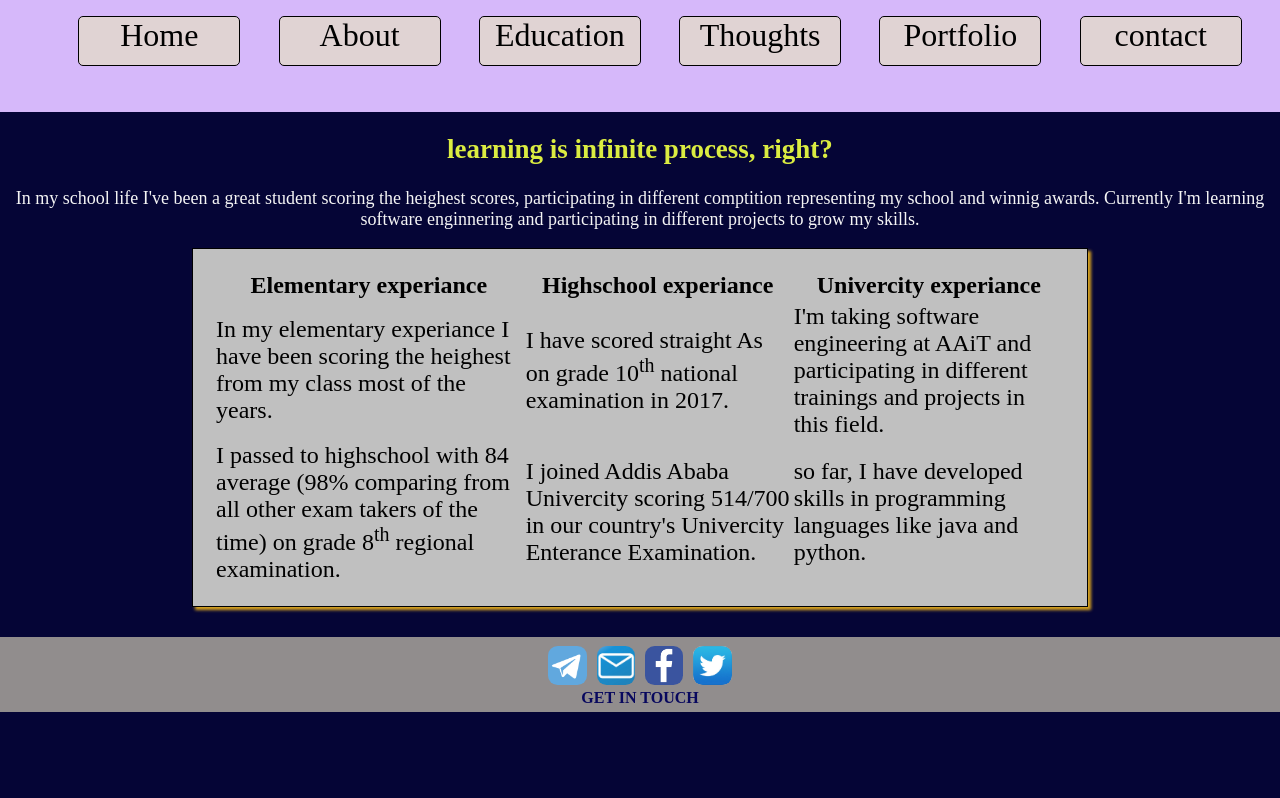
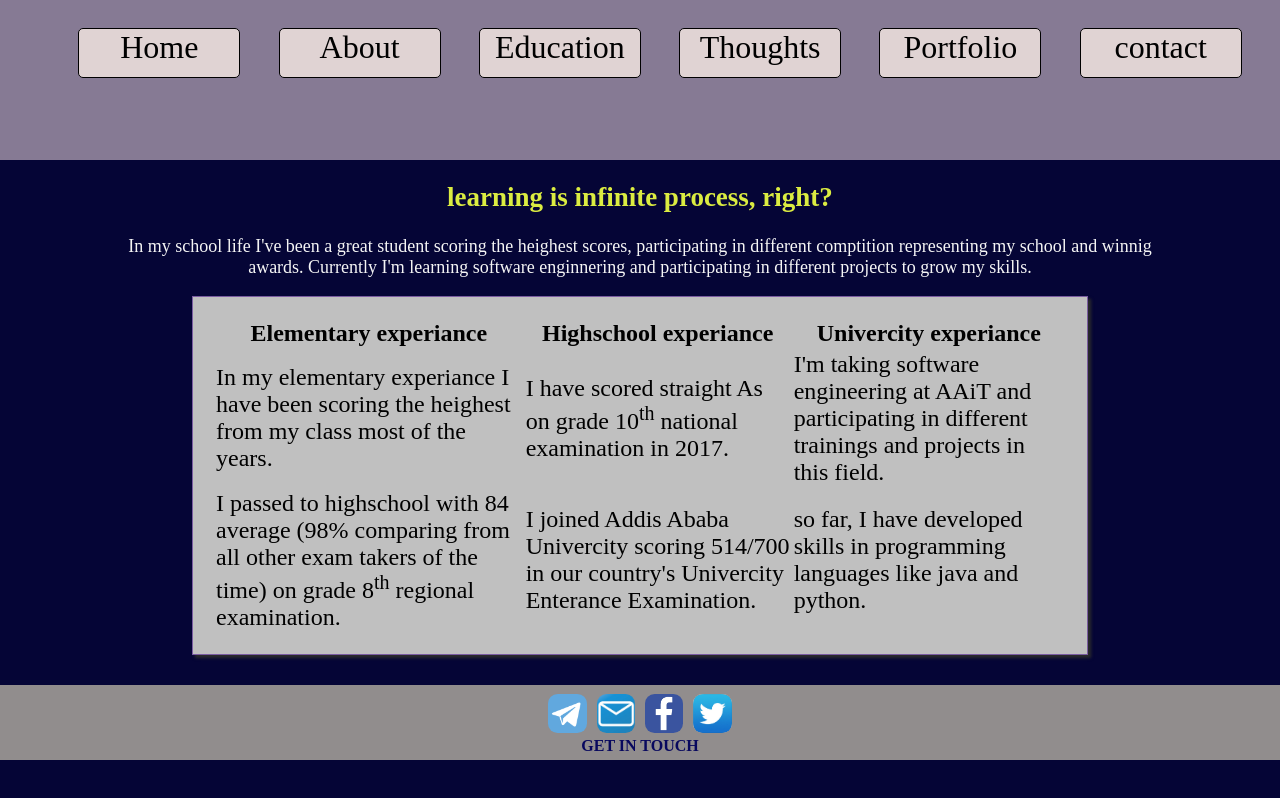
Before and after one commit to Kenna-Tefera/Portfolio, a plain HTML site: page html/Education.html in a window 1280 px wide. Drawn offline with Linux system fonts and the light colour scheme.

Commit message:
final correction

```diff
--- a/css/project.css
+++ b/css/project.css
@@ -3,12 +3,12 @@ body{
     background-color:rgb(5, 5, 54);
 }
 header{
-    height: 7em;
+    height: 10em;
     margin-left: 0;
     margin-right: 0;
     margin-top: -2%;
     padding-top: 2%;
-    background-color:rgb(214, 184, 250);
+    background-color:rgb(134, 122, 148);
 }
 main{
     text-align: center;
@@ -31,6 +31,7 @@ a{
     width: 5em;
     height: 2em;
     text-align: center;
+    margin-top: 1%;
 }
 .navlist:hover{
     background-color:whitesmoke;
@@ -101,12 +102,18 @@ footer{
 }
 #edupara{
     font-size:large;
+    margin: 0 10%;
 }
 #table{
     border: 1px solid;
     box-shadow: goldenrod 3px 3px 3px;
     max-width: 70%;
-
+    background-color: silver;
+    font-size: x-large;
+    border: 1px solid rgb(122, 92, 161) ;
+    box-shadow: 3px 3px 3px rgb(44, 44, 44);
+    margin: 10px auto 30px auto;
+    padding: 20px;
 }
 .thoughts{
     border: 1px solid;
@@ -124,14 +131,6 @@ footer{
 }
 #container{
     display:flex;
-}
-table{
-    background-color: silver;
-    font-size: x-large;
-    border: 1px solid rgb(122, 92, 161) ;
-    box-shadow: 3px 3px 3px rgb(44, 44, 44);
-    margin: 10px auto 30px auto;
-    padding: 20px;
 }
 #picture{
     margin:100px;
```
Also changed, not shown: index.html (+4 -0 lines).
